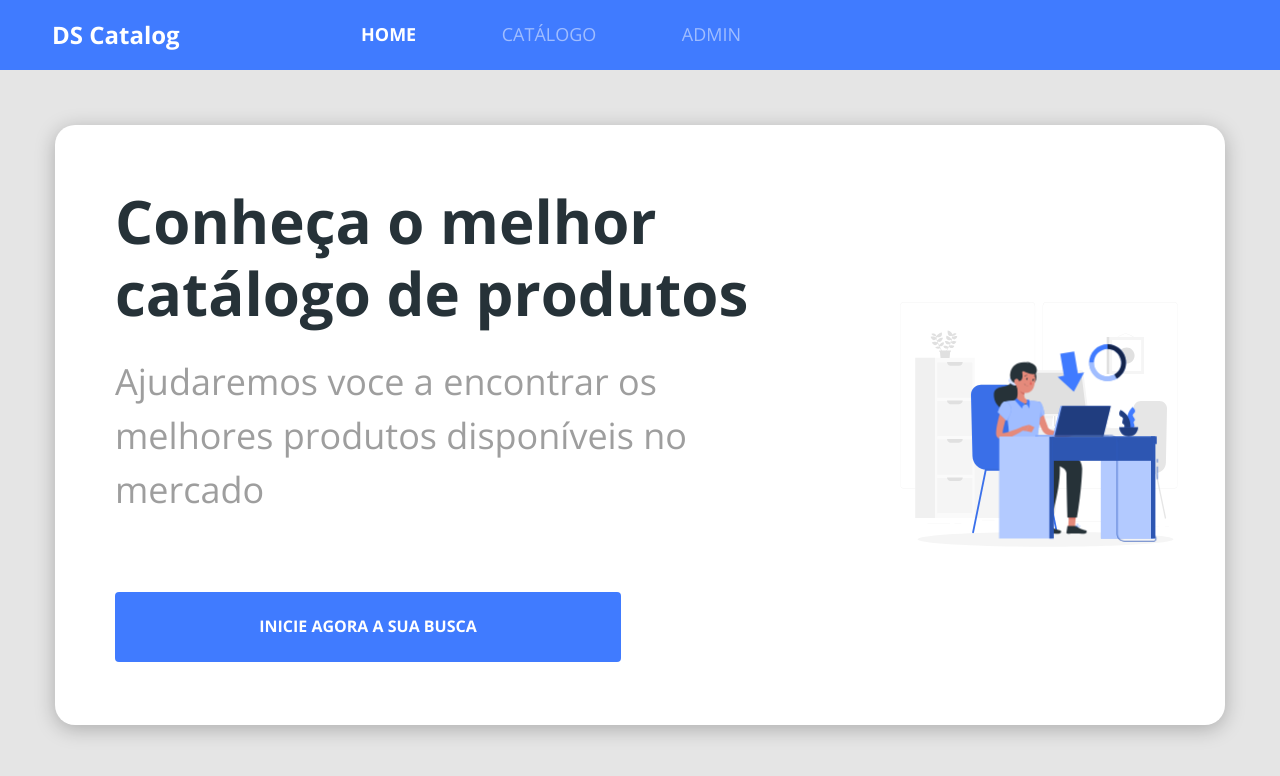
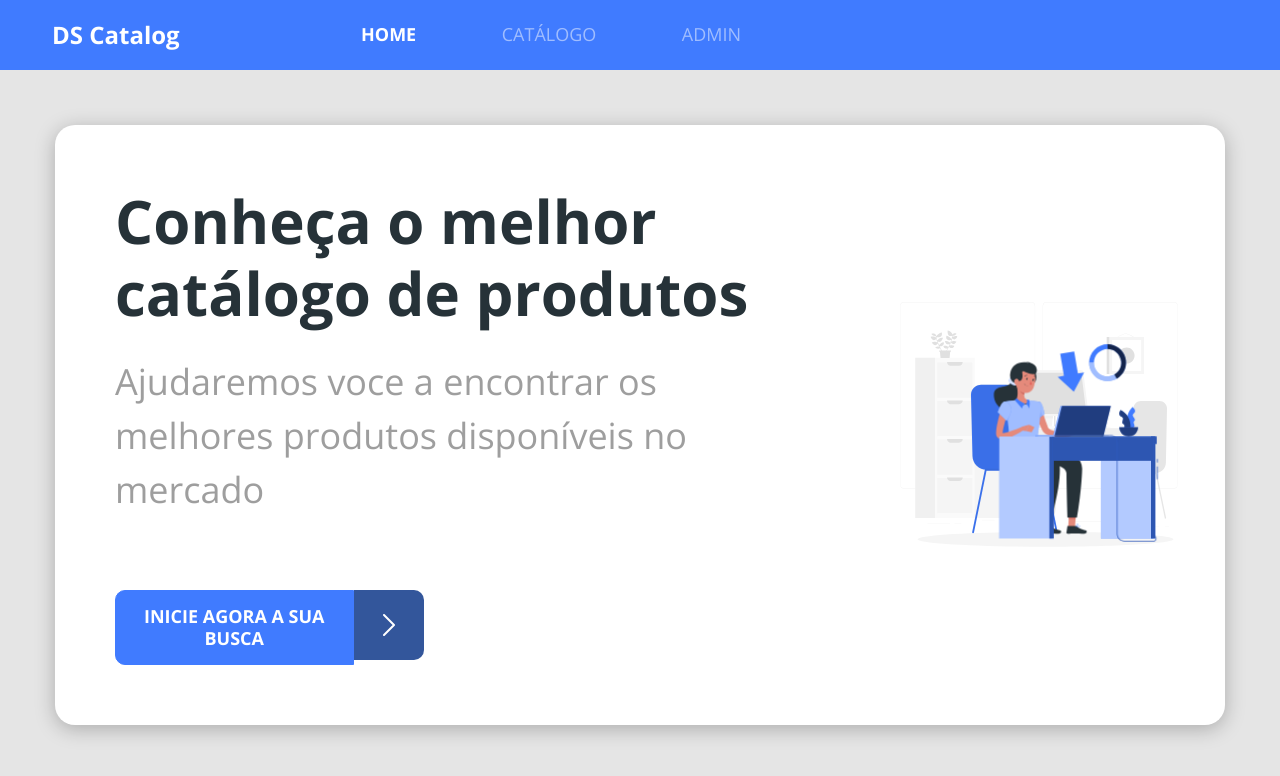
Before and after one commit to westorres9/dscatalogValidationOauth2, a React (Create React App) app in the folder frontend/: page / in a window 1280 px wide. Shown: the top 776 px of the page. Built offline with nearby package versions, Linux system fonts and the light colour scheme.

Commit message:
buttonIcon customized

```diff
--- a/frontend/src/Components/ButtonIcon/index.tsx
+++ b/frontend/src/Components/ButtonIcon/index.tsx
@@ -1,11 +1,17 @@
 import './styles.css';
+import { ReactComponent as ArrowIcon } from 'assets/images/arrow.svg';
 
-function ButtonIcon() {
+const ButtonIcon = () => {
     return (
-        <button className="btn btn-icon-primary btn-icon">
-            <h6>INICIE AGORA A SUA BUSCA</h6>
-        </button>
+        <div className="btn-container">
+            <button className="btn btn-primary">
+                <h6>INICIE AGORA A SUA BUSCA</h6>
+            </button>
+            <div className="btn-icon-container">
+                <ArrowIcon/>
+            </div>
+        </div>
     );
-}
+};
 
 export default ButtonIcon;
--- a/frontend/src/Components/ButtonIcon/styles.css
+++ b/frontend/src/Components/ButtonIcon/styles.css
@@ -1,9 +1,34 @@
-.btn-icon {
-    background-color: #407bff;
-    color: #FFF;
-    font-weight: bold;
+.btn-container {
+    display: flex;
+}
+.btn-container button {
+    border-radius: 10px 0px 0px 10px;
+
 }
 
-.btn-icon:hover {
-    color: #9E9E9E;
+.btn h6 {
+   color: #fff;
+   font-size: 12px;
+   text-transform: uppercase;
 }
+
+.btn-icon-container {
+    display: flex;
+    justify-content: center;
+    align-items: center;
+    width: 50px;
+    height: 50px;
+    border-radius: 0px 10px 10px 0px;
+    background-color: #33569b;
+}
+
+@media(min-width: 576px){
+    .btn-icon-container{
+        width: 70px;
+        height: 70px;
+    }
+
+    .btn h6 {
+        font-size: 18px;
+     }
+}
--- a/frontend/src/pages/Home/index.tsx
+++ b/frontend/src/pages/Home/index.tsx
@@ -15,10 +15,11 @@
               mercado
             </p>
           </div>
-          <Link to="/products">
-            <ButtonIcon />
-          </Link>
-
+          <div>
+            <Link to="/products">
+              <ButtonIcon />
+            </Link>
+          </div>
         </div>
         <div className="home-image-container">
           <MainImage />
--- a/frontend/src/pages/Home/styles.css
+++ b/frontend/src/pages/Home/styles.css
@@ -84,11 +84,6 @@
         padding: 20px 20px 100px 20px;
     }
 
-    .home-content-container button {
-        width: 506px;
-        height: 60px;
-    }
-
 }
 
 @media(min-width:992px) {
@@ -121,10 +116,6 @@
         height: 75px;
     }
 
-    .home-content-container button {
-        width: 506px;
-        height: 70px;
-    }
 }
 
 @media(min-width:1200px) {
@@ -155,10 +146,6 @@
         width: 100%;
     }
 
-    .home-content-container button {
-        width: 506px;
-        height: 70px;
-    }
 
 }
 
@@ -167,9 +154,4 @@
         width: 480px;
     }
 
-    .home-content-container button {
-        width: 506px;
-        height: 70px;
-        font-size: 30px
-    }
 }
```
